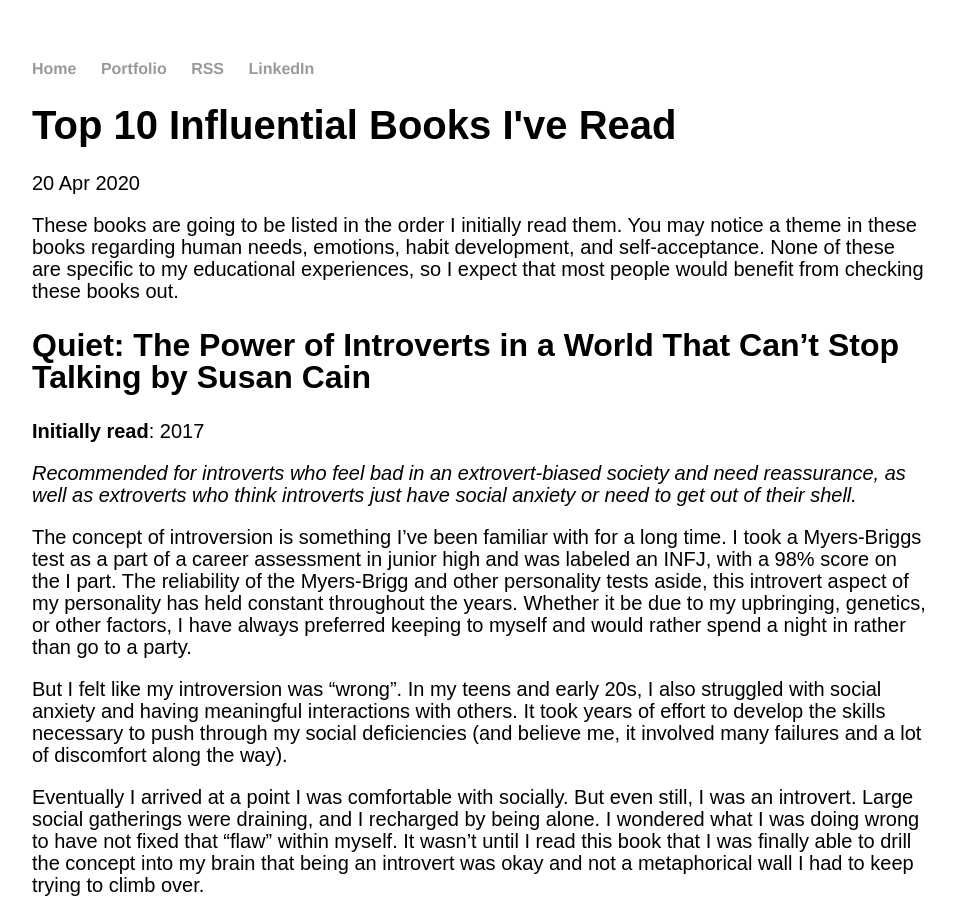
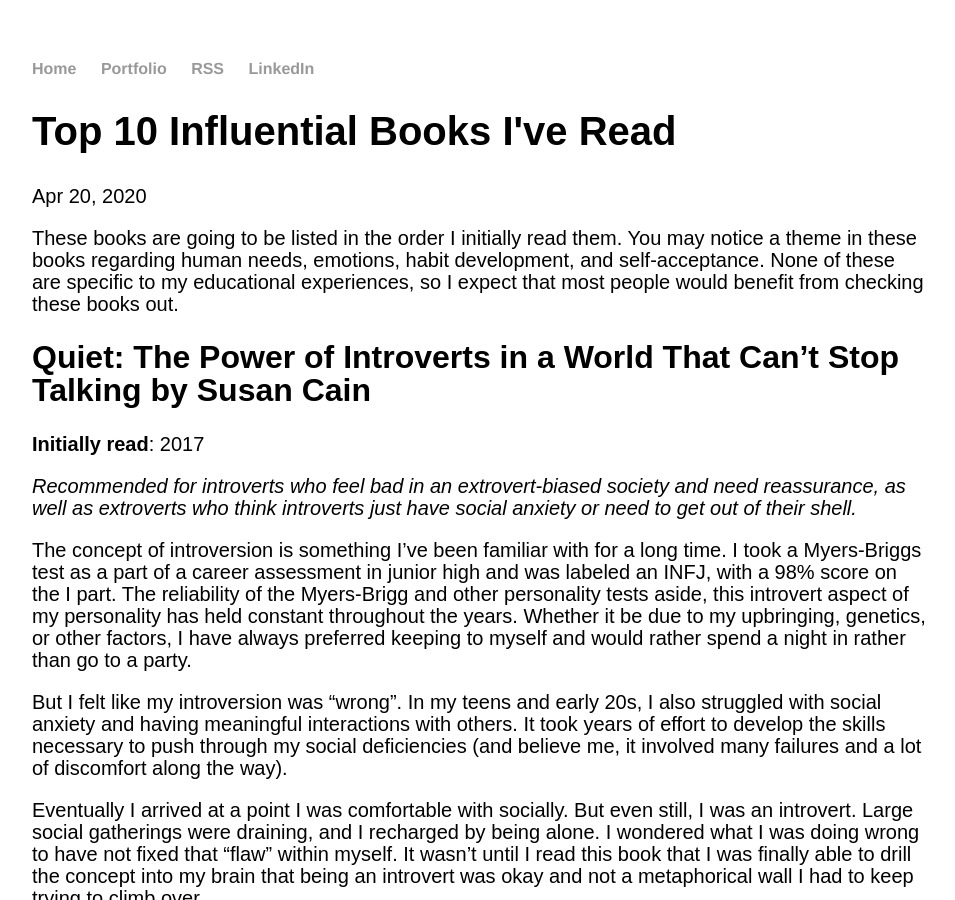
Before and after one commit to amanda-park/amanda-park.github.io, a Jekyll site: the page built from _posts/2020-04-20-top-10-transformative-books.md, in a window 1280 px wide and 900 px high. Shown: the whole window, without its empty margins (160-1115 px from the left). Built offline with Jekyll 4.4.1, drawn with Linux system fonts in a browser that asks for light colours.

Commit message:
Update post.html

```diff
--- a/_layouts/post.html
+++ b/_layouts/post.html
@@ -1,10 +1,38 @@
 ---
 layout: default
 ---
-<h1>{{ page.title }}</h1>
+<article class="post h-entry" itemscope itemtype="http://schema.org/BlogPosting">
 
-<p class="meta">{{ page.date | date_to_string }}</p>
+  <header class="post-header">
+    <h1 class="post-title p-name" itemprop="name headline">{{ page.title | escape }}</h1>
+    <p class="post-meta">
+      {%- assign date_format = site.minima.date_format | default: "%b %-d, %Y" -%}
+      <time class="dt-published" datetime="{{ page.date | date_to_xmlschema }}" itemprop="datePublished">
+        {{ page.date | date: date_format }}
+      </time>
+      {%- if page.modified_date -%}
+        ~
+        {%- assign mdate = page.modified_date | date_to_xmlschema -%}
+        <time class="dt-modified" datetime="{{ mdate }}" itemprop="dateModified">
+          {{ mdate | date: date_format }}
+        </time>
+      {%- endif -%}
+      {%- if page.author -%}
+        • {% for author in page.author %}
+          <span itemprop="author" itemscope itemtype="http://schema.org/Person">
+            <span class="p-author h-card" itemprop="name">{{ author }}</span></span>
+            {%- if forloop.last == false %}, {% endif -%}
+        {% endfor %}
+      {%- endif -%}</p>
+  </header>
 
-<div class="post">
-  {{ content }}
-</div>
+  <div class="post-content e-content" itemprop="articleBody">
+    {{ content }}
+  </div>
+
+  {%- if site.disqus.shortname -%}
+    {%- include disqus_comments.html -%}
+  {%- endif -%}
+
+  <a class="u-url" href="{{ page.url | relative_url }}" hidden></a>
+</article>
```
